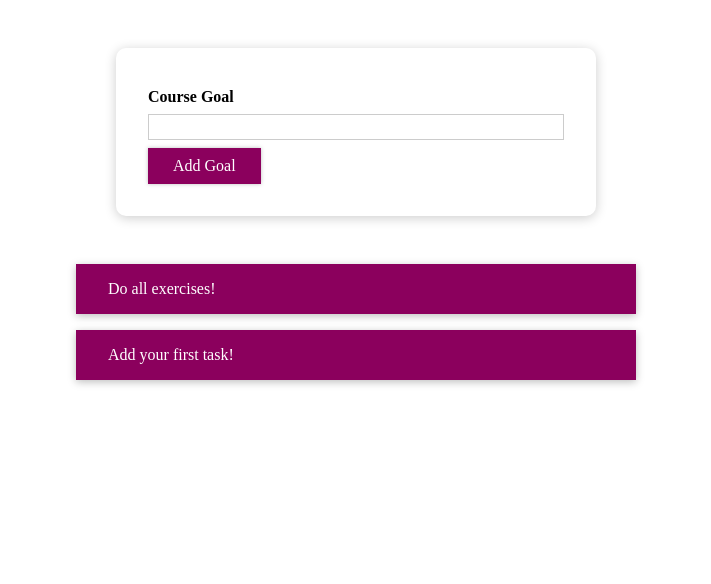
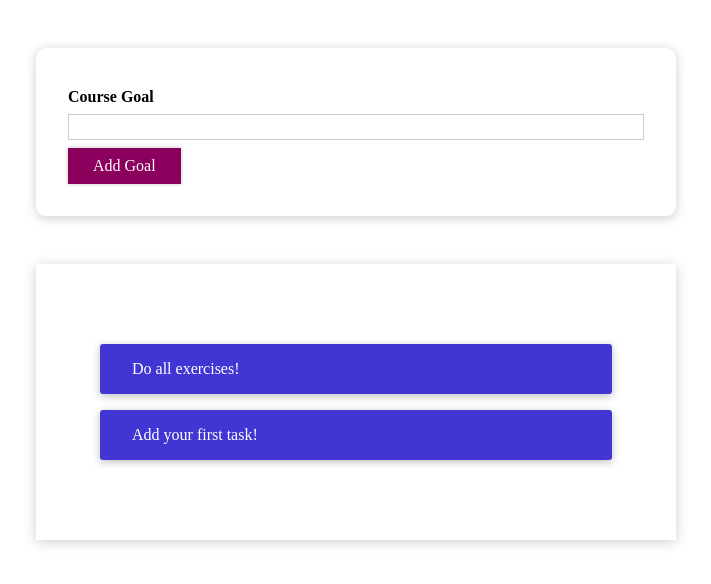
Before and after one commit to jalonghurst/motivational-task-tracker, a React (Create React App) app: page / in a window 1280 px wide. Shown: the top 584 px of the page, without its empty margins (284-995 px from the left). Built offline with nearby package versions, Linux system fonts and the light colour scheme.

Commit message:
Resized goal box and input

```diff
--- a/src/App.css
+++ b/src/App.css
@@ -1,11 +1,11 @@
 #goals {
-  width: 35rem;
+  width: 50%;
   max-width: 90%;
   margin: 3rem auto;
 }
 
 #goal-form {
-  width: 30rem;
+  width: 50%;
   max-width: 90%;
   margin: 3rem auto;
   padding: 2rem;
--- a/src/components/CourseGoals/CourseGoalItem/CourseGoalItem.css
+++ b/src/components/CourseGoals/CourseGoalItem/CourseGoalItem.css
@@ -1,6 +1,7 @@
 .goal-item {
   margin: 1rem 0;
-  background: #8b005d;
+  background: #4136d4;
+  border-radius: 3px;
   box-shadow: 0 2px 8px rgba(0, 0, 0, 0.26);
   color: white;
   padding: 1rem 2rem;
--- a/src/components/CourseGoals/CourseGoalList/CourseGoalList.css
+++ b/src/components/CourseGoals/CourseGoalList/CourseGoalList.css
@@ -1,5 +1,6 @@
 .goal-list {
   list-style: none;
   margin: 0;
-  padding: 0;
+  padding: 10%;
+  box-shadow: 0 2px 12px rgba(0, 0, 0, 0.2);
 }
```
Also changed, not shown: 1 other file (tests, documents, lock files or other folders).
